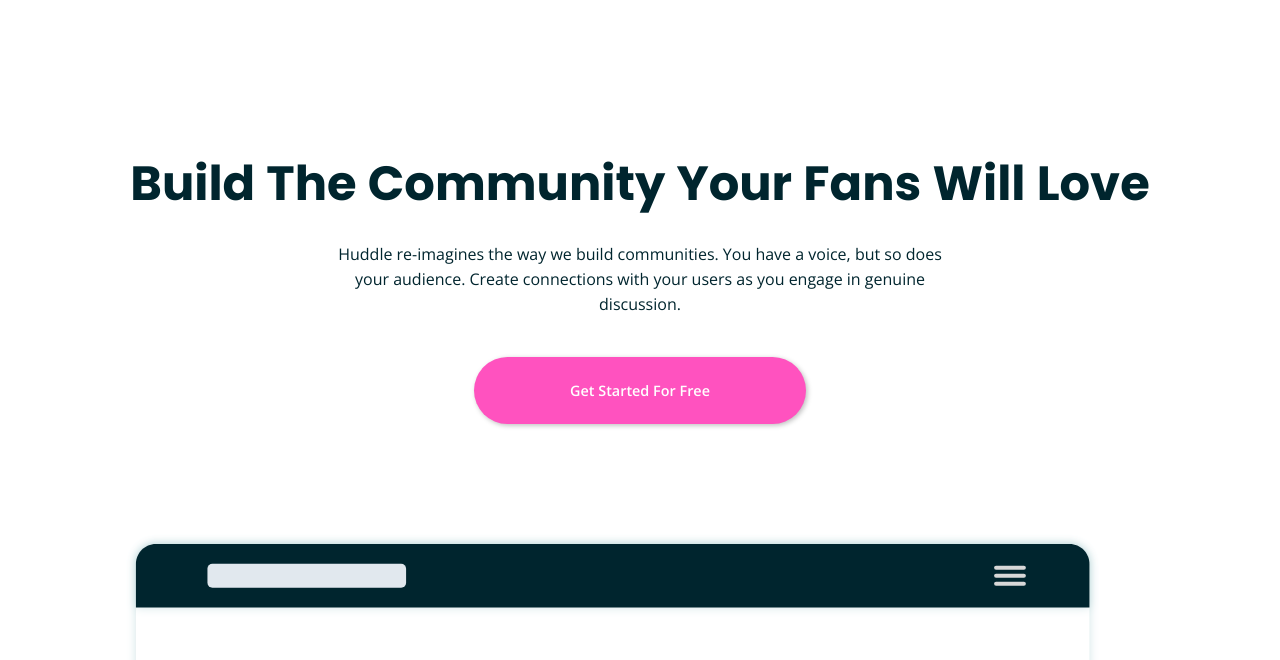
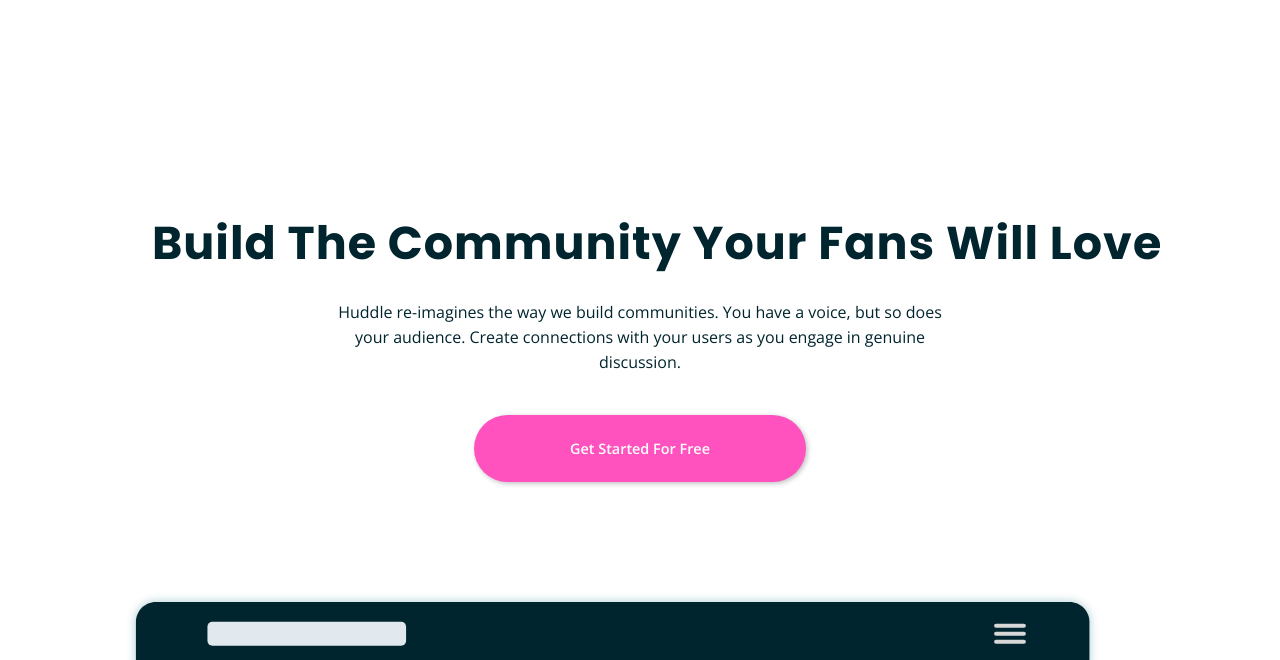
Before and after one commit to Juan122113/landing-page, a plain HTML site: page index.html in a window 1280 px wide. Shown: the part 140-800 px from the top of the page. Drawn offline with nearby package versions, Linux system fonts and the light colour scheme.

Commit message:
Update hero title styles for improved layout
Adjusted the .hero__title padding-top, font-size, width, and letter-spacing for better visual alignment and readability. Commented out word-spacing and updated other style properties to refine the hero section's appearance.

```diff
--- a/css/style.css
+++ b/css/style.css
@@ -467,9 +467,11 @@
     .hero__title{
     /* font-family: var(--poppins); */
     /* padding-bottom: .4rem; */
-    padding-top: 2rem;
-    font-size: 48px;
-    word-spacing: 1px;
+    padding-top: 5.8rem;
+    font-size: 46px;
+    /* word-spacing: 5px; */
+    width: 103%;
+    letter-spacing: 1px;
     }
 
     .hero__paragraph{
```
